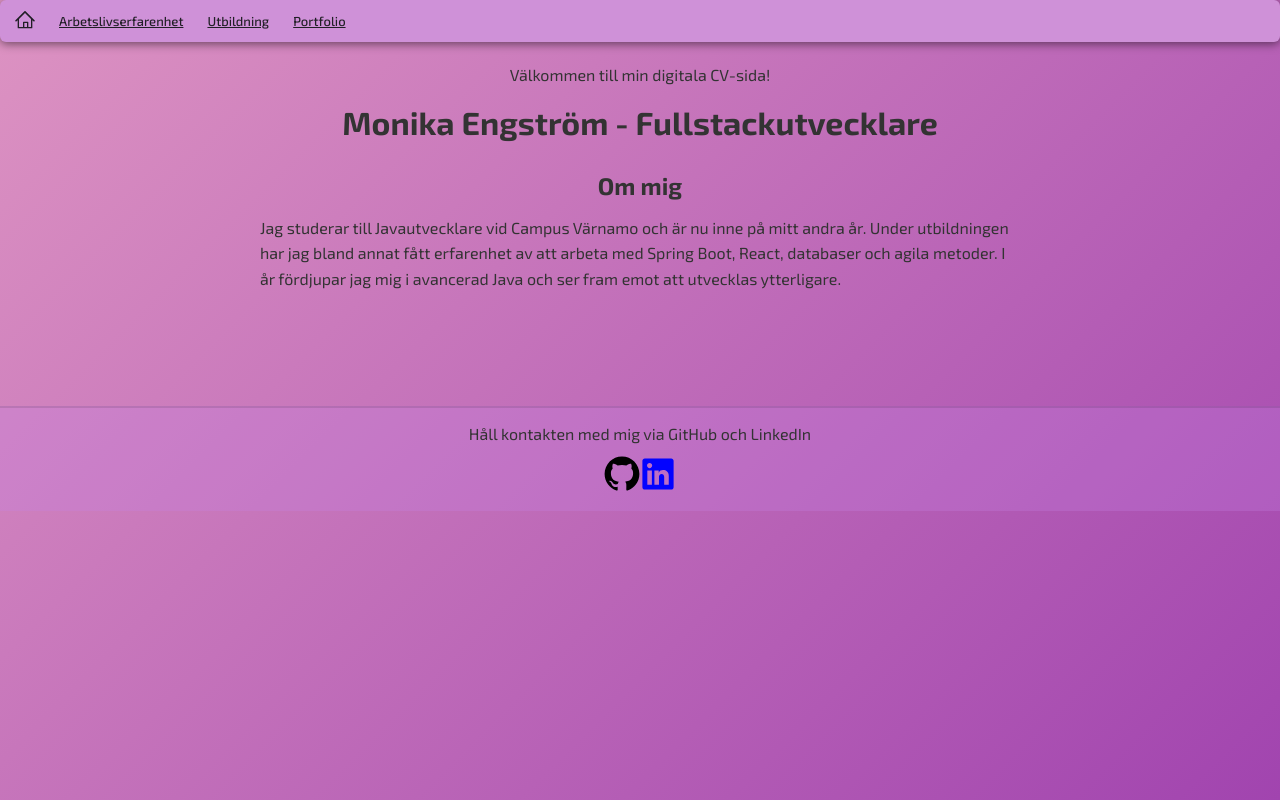
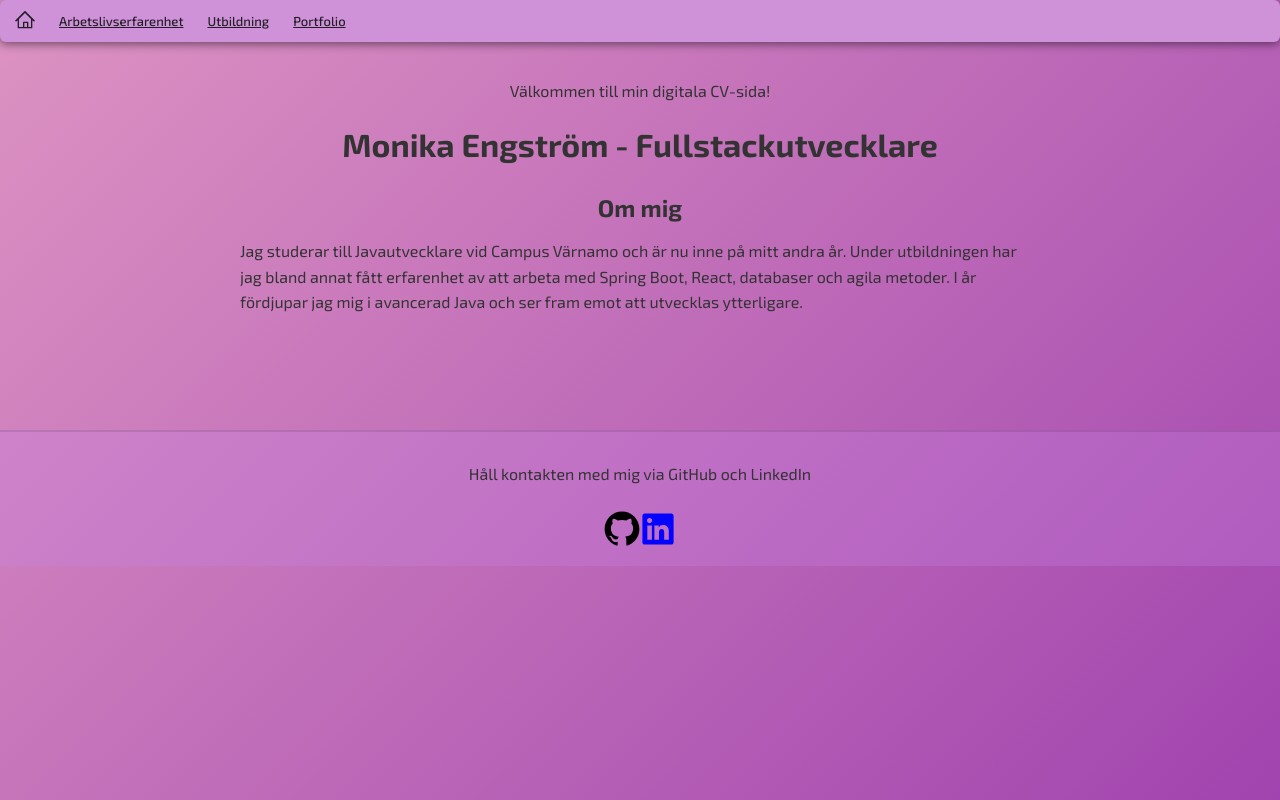
Before and after one commit to Monika-feg/CV-React, a React (Vite) app: page / in a window 1280 px wide. Built offline with nearby package versions, Linux system fonts and the light colour scheme.

Commit message:
Återställ till enkel CSS-lösning som fungerar lokalt

```diff
--- a/src/css/App.css
+++ b/src/css/App.css
@@ -1,38 +1,14 @@
-* {
+body {
   margin: 0;
   padding: 0;
-  box-sizing: border-box;
-}
-
-html, body {
-  height: 100%;
-}
-
-body {
-  min-height: 100vh !important;
-  background: linear-gradient(135deg, #dd93c2, #a144af) !important;
+  min-height: 100vh;
+  background: linear-gradient(135deg, #dd93c2, #a144af);
   text-align: center;
   font-family: "Exo 2", sans-serif;
   font-optical-sizing: auto;
   font-weight: 400;
   font-style: normal;
   color: #333;
-}
-
-#root {
-  min-height: 100vh;
-  background: transparent;
-}
-
-/* Överskrid Radix styling */
-.radix-themes {
-  background: transparent !important;
-}
-
-/* Säkerställ att body behåller gradient */
-body, html {
-  background: linear-gradient(135deg, #dd93c2, #a144af) !important;
-  background-attachment: fixed !important;
 }
 /* Home page styling */
 .home-container {
--- a/src/main.tsx
+++ b/src/main.tsx
@@ -1,7 +1,6 @@
 import { StrictMode } from "react";
 import { createRoot } from "react-dom/client";
 import App from "./App.tsx";
-import "./css/App.css";
 
 createRoot(document.getElementById("root")!).render(
   <StrictMode>
```
